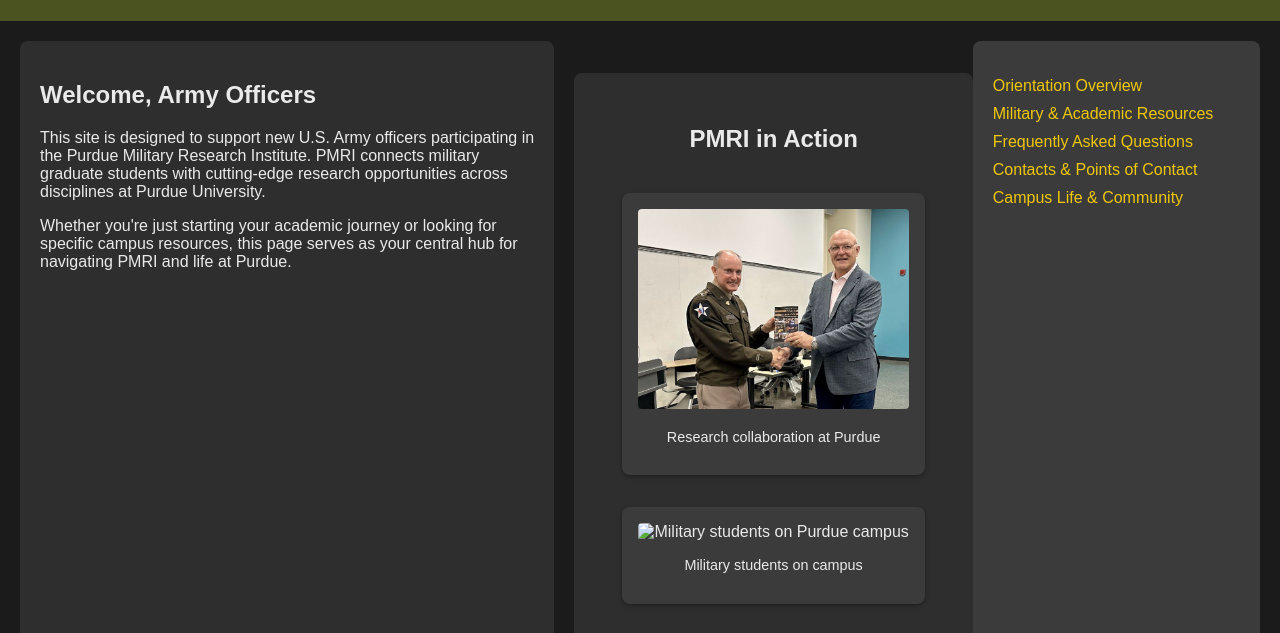
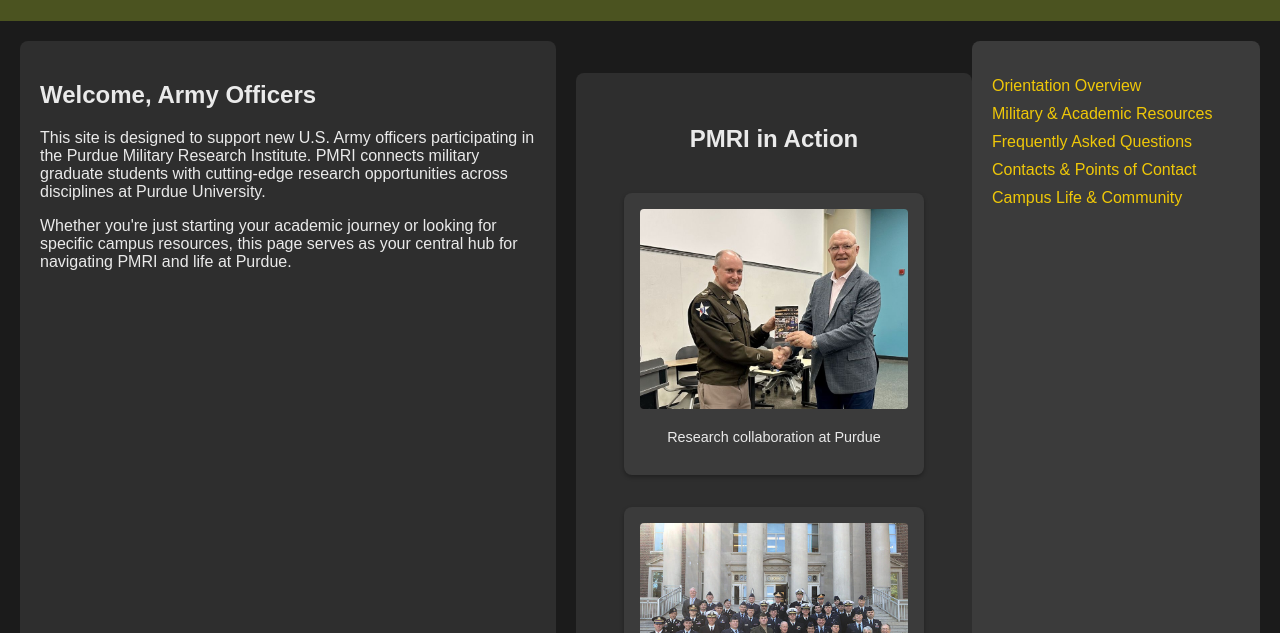
Before and after one commit to alld0wnh1ll/ArmyPMRI.github.io, a plain HTML site: page index.html in a window 1280 px wide. Shown: the part 99-732 px from the top of the page. Drawn offline with Linux system fonts and the light colour scheme.

Commit message:
Updated pictures folder

```diff
--- a/index.html
+++ b/index.html
@@ -30,7 +30,7 @@
                     <p>Research collaboration at Purdue</p>
                 </div>
                 <div class="gallery-item">
-                    <img src="images/campus-military.jpg" alt="Military students on Purdue campus">
+                    <img src="pictures/at_purdue.jpg" alt="Military students on Purdue campus">
                     <p>Military students on campus</p>
                 </div>
                 <div class="gallery-item">
```
Also changed, not shown: pictures/at_purdue.jpg (added).
